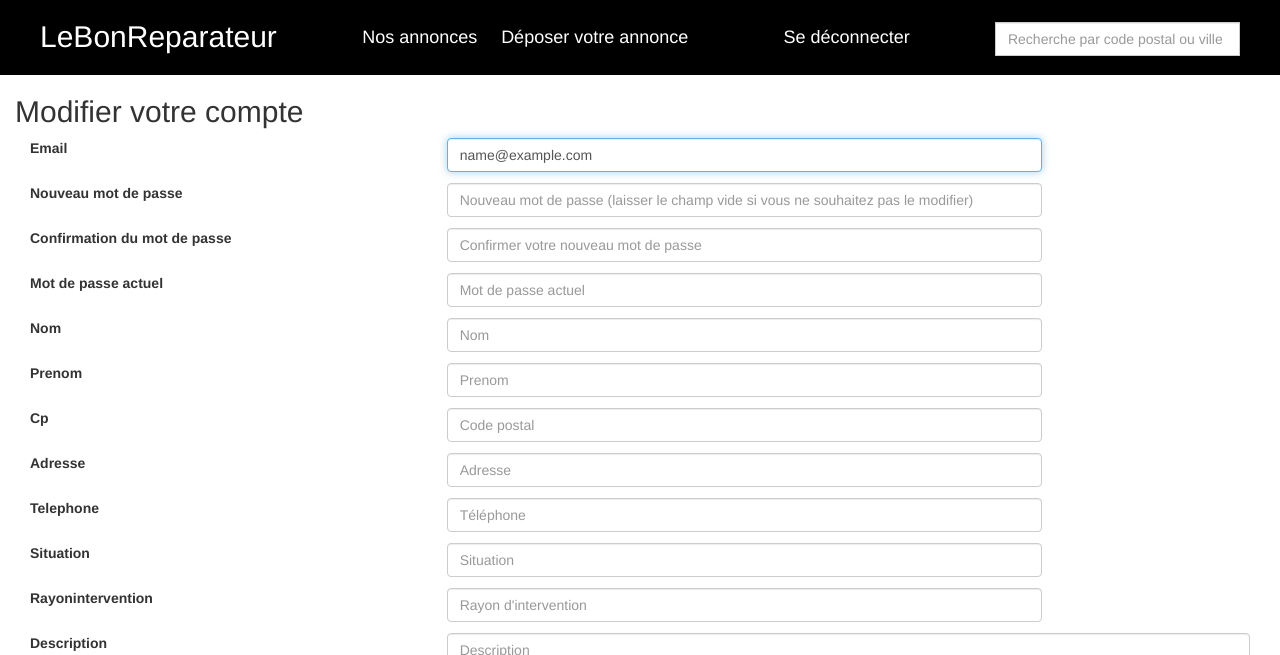
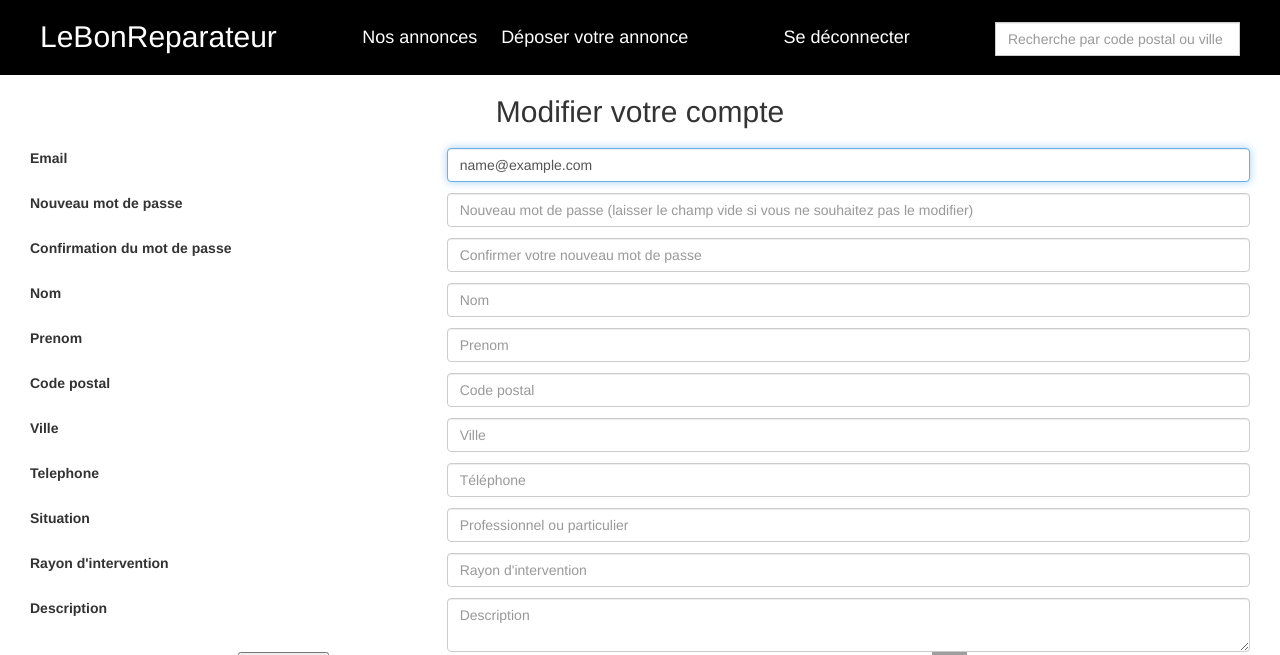
Before and after one commit to gaelgf/leBonReparateur, a Rails app: page /users/edit in a window 1280 px wide. Shown: the top 655 px of the page. Run offline with Rails 7, Linux system fonts and the light colour scheme; the visitor is signed in with stand-in values (Sample User, id 1); style sheets or scripts are compiled from the project's sources; parts of the project's set-up code (start-up, migrations or seed data) failed here and were passed over; some libraries are stand-ins or nearby versions; grey boxes are pictures that could not be loaded.

Commit message:
update page edit account and stylize it

```diff
--- a/projet-rails/app/assets/stylesheets/home.css
+++ b/projet-rails/app/assets/stylesheets/home.css
@@ -144,6 +144,15 @@
   height: 30px;
   margin-top: 20px;
 }
+.button-edit{
+  background-color: black;
+  color: white;
+  border: 0px;
+  border-radius: 5px;
+  width: 150px;
+  height: 30px;
+  margin-top: 20px;
+}
 
 .actions{
   width:300px;
@@ -165,3 +174,6 @@
 .separator-blank{
   margin-bottom: 20px;
 }
+.image-profil-edit img{
+  width: 35px;
+}
--- a/projet-rails/app/views/devise/registrations/edit.html.erb
+++ b/projet-rails/app/views/devise/registrations/edit.html.erb
@@ -1,11 +1,11 @@
-<h2>Modifier votre compte</h2>
+<h2 class="center separator-blank">Modifier votre compte</h2>
 
 <%= form_for(resource, as: resource_name, url: registration_path(resource_name), html: { method: :put }) do |f| %>
   <%= devise_error_messages! %>
 
   <div class="form-group">
     <label class="col-sm-4 control-label">Email</label>
-    <div class="col-sm-6">
+    <div class="col-sm-8">
       <%= f.email_field :email, autofocus: true, class: 'form-control', placeholder: "Email" %>
     </div>
     <br>
@@ -17,70 +17,63 @@
 
   <div class="form-group">
     <label class="col-sm-4 control-label">Nouveau mot de passe</label>
-    <div class="col-sm-6">
+    <div class="col-sm-8">
       <%= f.password_field :password, autocomplete: "off", class: 'form-control', placeholder: "Nouveau mot de passe (laisser le champ vide si vous ne souhaitez pas le modifier)" %>
     </div>
   </div>
 
   <div class="form-group">
     <label class="col-sm-4 control-label">Confirmation du mot de passe</label>
-    <div class="col-sm-6">
+    <div class="col-sm-8">
       <%= f.password_field :password_confirmation, autocomplete: "off", class: 'form-control', placeholder: "Confirmer votre nouveau mot de passe" %>
     </div>
   </div>
 
   <div class="form-group">
-    <label class="col-sm-4 control-label">Mot de passe actuel</label>
-    <div class="col-sm-6">
-      <%= f.password_field :current_password, autocomplete: "off", class: 'form-control', placeholder: "Mot de passe actuel" %>
-    </div>
-  </div>
-
-  <div class="form-group">
     <label class="col-sm-4 control-label"><%= f.label :nom %></label>
-    <div class="col-sm-6">
+    <div class="col-sm-8">
       <%= f.text_field :nom , class: 'form-control', placeholder: 'Nom'%>
     </div>
   </div>
 
   <div class="form-group">
     <label class="col-sm-4 control-label"><%= f.label :prenom %></label>
-    <div class="col-sm-6">
+    <div class="col-sm-8">
       <%= f.text_field :prenom , class: 'form-control', placeholder: 'Prenom'%>
     </div>
   </div>
 
   <div class="form-group">
-    <label class="col-sm-4 control-label"><%= f.label :cp %></label>
-    <div class="col-sm-6">
+    <label class="col-sm-4 control-label">Code postal</label>
+    <div class="col-sm-8">
       <%= f.text_field :cp , class: 'form-control', placeholder: 'Code postal'%>
     </div>
   </div>
 
   <div class="form-group">
-    <label class="col-sm-4 control-label"><%= f.label :adresse %></label>
-    <div class="col-sm-6">
-      <%= f.text_field :adresse , class: 'form-control', placeholder: 'Adresse'%>
+    <label class="col-sm-4 control-label">Ville</label>
+    <div class="col-sm-8">
+      <%= f.text_field :adresse , class: 'form-control', placeholder: 'Ville'%>
     </div>
   </div>
 
   <div class="form-group">
     <label class="col-sm-4 control-label"><%= f.label :telephone %></label>
-    <div class="col-sm-6">
+    <div class="col-sm-8">
       <%= f.text_field :telephone , class: 'form-control', placeholder: 'Téléphone'%>
     </div>
   </div>
 
   <div class="form-group">
     <label class="col-sm-4 control-label"><%= f.label :situation %></label>
-    <div class="col-sm-6">
-      <%= f.text_field :situation , class: 'form-control', placeholder: 'Situation'%>
+    <div class="col-sm-8">
+      <%= f.text_field :situation , class: 'form-control', placeholder: 'Professionnel ou particulier'%>
     </div>
   </div>
 
   <div class="form-group">
-    <label class="col-sm-4 control-label"><%= f.label :rayonIntervention %></label>
-    <div class="col-sm-6">
+    <label class="col-sm-4 control-label">Rayon d'intervention</label>
+    <div class="col-sm-8">
       <%= f.text_field :rayonIntervention , class: 'form-control', placeholder: 'Rayon d\'intervention'%>
     </div>
   </div>
@@ -88,7 +81,7 @@
   <div class="form-group">
     <label class="col-sm-4 control-label"><%= f.label :description %></label>
     <div class="col-sm-8">
-      <%= f.text_field :description , class: 'form-control', placeholder: 'Description'%>
+      <%= f.text_area :description , class: 'form-control', placeholder: 'Description'%>
     </div>
   </div>
 
@@ -97,18 +90,20 @@
         <div class="col-sm-6">
             <%= f.file_field :avatar %>
         </div>
-        <li class="round-image-50"><%= image_tag(current_user.avatar.url(:thumb)) %></li>
+        <div class="image-profil-edit">
+          Image actuel
+          <%= image_tag(current_user.avatar.url(:thumb)) %>
+        </div>
     </div>
 
-  <div class="actions col-sm-4">
-    <%= f.submit "Update" %>
+    <div class="form-group">
+      <label class="col-sm-4 control-label">Saisir votre mot de passe pour valider</label>
+      <div class="col-sm-8">
+        <%= f.password_field :current_password, autocomplete: "off", class: 'form-control', placeholder: "Mot de passe" %>
+      </div>
+    </div>
+
+  <div class="actions separator-blank">
+    <button class="button-edit" type="submit">Modifier votre compte</button>
   </div>
 <% end %>
-
-<div class="col-sm-12">
-<h3>Supprimer mon compte</h3>
-
-<p> <%= button_to "Supprimer compte", registration_path(resource_name), data: { confirm: "Etes-vous sur ?" }, method: :delete %></p>
-
-<%= link_to "Retour", :back %>
-</div>
```
